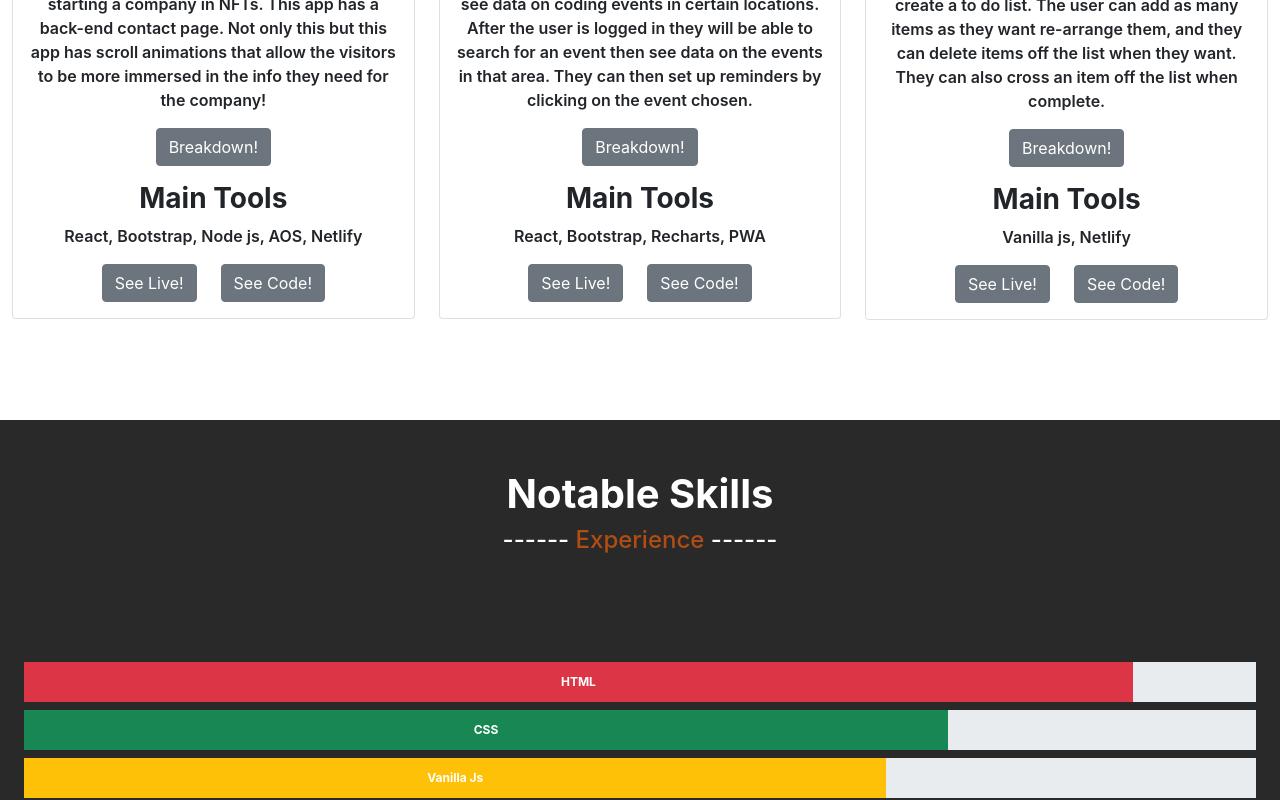
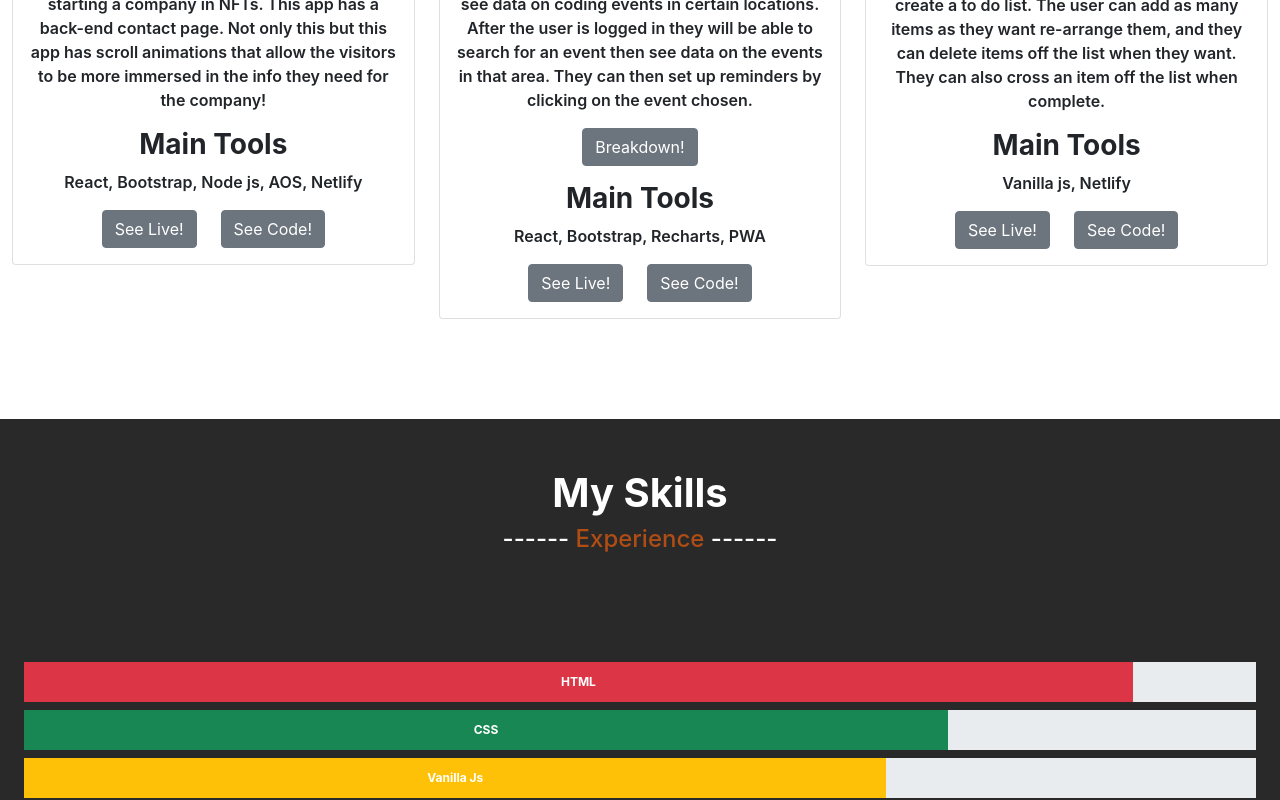
Before and after one commit to Baileym8203/Bailey, a React (Create React App) app: page / in a window 1280 px wide. Shown: the part 3460-4260 px from the top of the page. Built offline with nearby package versions, Linux system fonts and the light colour scheme.

Commit message:
added breakdowns to all projects and added more skills to My Skills section

```diff
--- a/src/Components/Projects/projects.jsx
+++ b/src/Components/Projects/projects.jsx
@@ -58,12 +58,14 @@ return (
           to build the complete server-side and client-side application
           from scratch.
         </p>
-        <Button variant="light" className='me-3'>Breakdown!</Button>
-        <a href="https://bestmoviecentral.herokuapp.com/" target="_blank">
+        <a href="https://docs.google.com/document/d/e/2PACX-1vRNs3U4BUezHs7hSYXodr61srsMesVoJdoLowj20ciL96lsapxA8ioxvy3_lqXxz8oDDd_9Qp83yGMh/pub" target="_blank">
+          <Button variant="light" className='me-3'>Breakdown!</Button>
+        </a>
+        <a href="https://bestmoviescentral.netlify.app/" target="_blank">
         <Button variant="light" className=" me-3">See Live!</Button>
         </a>
         <br></br> <br></br>
-        <a href="https://github.com/Baileym8203/movie_api" target="_blank">
+        <a href="https://github.com/Baileym8203/myFlix-client" target="_blank">
         <Button variant="light" className="me-3">See Code!</Button>
         </a>
         <a href="https://github.com/Baileym8203/movie_api" target="_blank">
@@ -93,7 +95,9 @@ return (
               users with login, and allows the user to change a password if forgotten in any
               circumstances.
             </Card.Text>
-            <Button className="mb-3" variant="secondary">Breakdown!</Button>
+            <a href="https://docs.google.com/document/d/e/2PACX-1vTqjFpLZpJNqU7AzdCKvYD_4os0bni77McBH43Q7ocJCNCqGnh4hpE_dC3lGTHSI1mvzqPYW7-8BOZc/pub" target="_blank">
+              <Button className="mb-3" variant="secondary">Breakdown!</Button>
+              </a>
             <h3 style={{ fontWeight: 650 }}>Main Tools</h3>
             <Card.Text>React, Firebase, Bootstrap, Recharts, PWA </Card.Text>
             <a href="https://baileym8203.github.io/Visual/" target="_blank">
@@ -115,7 +119,9 @@ return (
               want to know more about. When the name of the Pokemon has been clicked an
               image, height, and type will be given for that specific Pokemon.
             </Card.Text>
-            <Button className="mb-3" variant="secondary">Breakdown!</Button>
+            <a href="https://docs.google.com/document/d/e/2PACX-1vSW8qMXKgjUpUCQVdivsxPzbLSF4NbfvfgxqVbn1PBWWQUhlqA20L5ALtHYRyAKCiQVonaJsmra_LrY/pub" target="_blank">
+              <Button className="mb-3" variant="secondary">Breakdown!</Button>
+              </a>
             <h3 style={{ fontWeight: 650 }}>Main Tools</h3>
             <Card.Text>jQuery, Bootstrap </Card.Text>
             <a href="https://baileym8203.github.io/simple-js-app/" target="_blank">
@@ -139,7 +145,9 @@ return (
               be seen by all other users as well as their locations, and the images
               they send.
             </Card.Text>
-            <Button className="mb-3" variant="secondary">Breakdown!</Button>
+            <a href="https://docs.google.com/document/d/e/2PACX-1vTlVzCvDhBtAoLHUrd7ghVnoNtlf4Cto3qILJ-VIhpsO02cj83uyk7RfRlrGChURQU11PGdqdyMArSv/pub" target="_blank">
+              <Button className="mb-3" variant="secondary">Breakdown!</Button>
+            </a>
             <h3 style={{ fontWeight: 650 }}>Main Tools</h3>
             <Card.Text>React Native, Gifted Chat, Firebase </Card.Text>
             <a href="https://github.com/Baileym8203/hello-world" target="_blank">
@@ -161,7 +169,6 @@ return (
               animations that allow the visitors to be more immersed in the info they need
               for the company!
             </Card.Text>
-            <Button className="mb-3" variant="secondary">Breakdown!</Button>
             <h3 style={{ fontWeight: 650 }}>Main Tools</h3>
             <Card.Text>React, Bootstrap, Node js, AOS, Netlify </Card.Text>
             <a href="https://thirsty-leakey-78068d.netlify.app/" target="_blank">
@@ -184,7 +191,9 @@ return (
               data on the events in that area. They can then set up reminders by clicking on the event
               chosen.
             </Card.Text>
-            <Button className="mb-3" variant="secondary">Breakdown!</Button>
+            <a href="https://docs.google.com/document/d/e/2PACX-1vT-usKLxUWMp-58vZeSX_Wy5vIhkkY6ei2u4GdhNH4Ng1ezZwgEym9T_3zTyH-vS9xI-TO-rI1JN2WE/pub" target="_blank">
+              <Button className="mb-3" variant="secondary">Breakdown!</Button>
+            </a>
             <h3 style={{ fontWeight: 650 }}>Main Tools</h3>
             <Card.Text>React, Bootstrap, Recharts, PWA </Card.Text>
             <a href="https://baileym8203.github.io/meets/" target="_blank">
@@ -207,7 +216,6 @@ return (
               can delete items off the list when they want. They can also cross an
               item off the list when complete.
             </Card.Text>
-            <Button className="mb-3" variant="secondary">Breakdown!</Button>
             <h3 style={{ fontWeight: 650 }}>Main Tools</h3>
             <Card.Text>Vanilla js, Netlify </Card.Text>
             <a href="https://idyllic-choux-548ccd.netlify.app/" target="_blank">
--- a/src/Components/Services/services.jsx
+++ b/src/Components/Services/services.jsx
@@ -17,7 +17,7 @@ return (
         className="text-center"
         style={{ marginTop: "50px", fontWeight: 650 }}
       >
-        Notable Skills
+        My Skills
       </h1>
       <h4 style={{ marginBottom: "100px" }} className="text-center">
         ------ <span style={{ color: "rgb(175, 77, 20)" }}>Experience</span>{" "}
@@ -27,13 +27,15 @@ return (
   <ProgressBar style={{borderRadius: "0%", height: "40px", fontWeight: 650}} className='mt-2' variant="danger" now={90} label="HTML" />
   <ProgressBar style={{borderRadius: "0%", height: "40px", fontWeight: 650}} className='mt-2' variant="success" now={75} label="CSS" />
   <ProgressBar style={{borderRadius: "0%", height: "40px", fontWeight: 650}} className='mt-2' variant="warning" now={70} label="Vanilla Js" />
-  <ProgressBar style={{borderRadius: "0%", height: "40px", fontWeight: 650}} className='mt-2' variant="info" now={80} label="React" />
+        <ProgressBar style={{ borderRadius: "0%", height: "40px", fontWeight: 650 }} className='mt-2' variant="info" now={80} label="React" />
+        <ProgressBar style={{borderRadius: "0%", height: "40px", fontWeight: 650}} className='mt-2' variant="info" now={78} label="React-Native" />
   <ProgressBar style={{borderRadius: "0%", height: "40px", fontWeight: 650}} className='mt-2' variant="info" now={65} label="Angular" />
-  <ProgressBar style={{ borderRadius: "0%", height: "40px", fontWeight: 650 }} className='mt-2' variant="warning" now={55} label="jQuery" />
+  <ProgressBar style={{ borderRadius: "0%", height: "40px", fontWeight: 650 }} className='mt-2' variant="warning" now={57} label="jQuery" />
   <ProgressBar style={{ borderRadius: "0%", height: "40px", fontWeight: 650 }} className='mt-2' variant="danger" now={68} label="Redux" />
   <ProgressBar style={{ borderRadius: "0%", height: "40px", fontWeight: 650 }} className='mt-2' variant="warning" now={75} label="Node Js" />
   <ProgressBar style={{ borderRadius: "0%", height: "40px", fontWeight: 650 }} className='mt-2' variant="danger" now={78} label="Express" />
   <ProgressBar style={{ borderRadius: "0%", height: "40px", fontWeight: 650 }} className='mt-2' variant="warning" now={79} label="Mongo DB" />
+  <ProgressBar style={{ borderRadius: "0%", height: "40px", fontWeight: 650 }} className='mt-2' variant="success" now={60} label="Jest" />
   </Col>
     </Row>
     <Row style={{ margin: 0, display: "flex", justifyContent: "space-around" }}>
```
